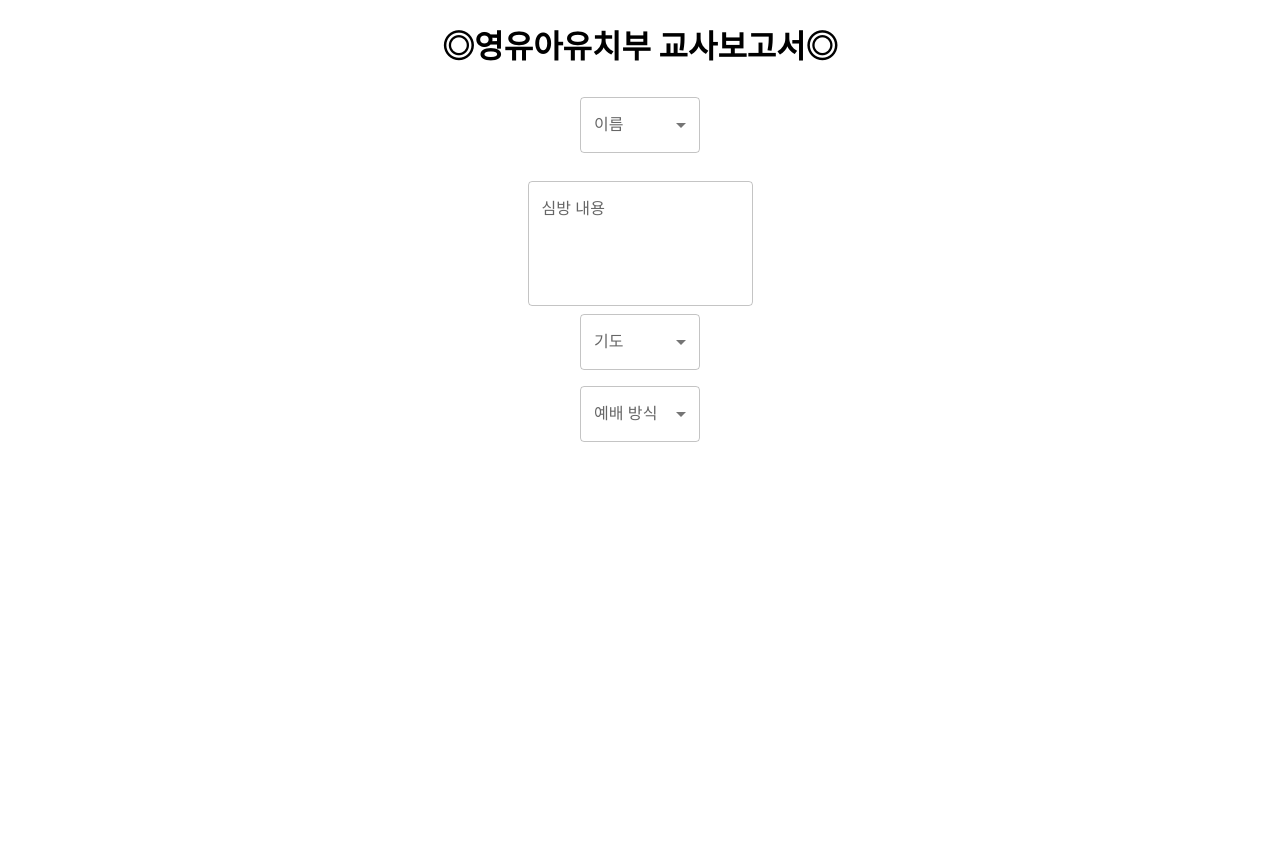
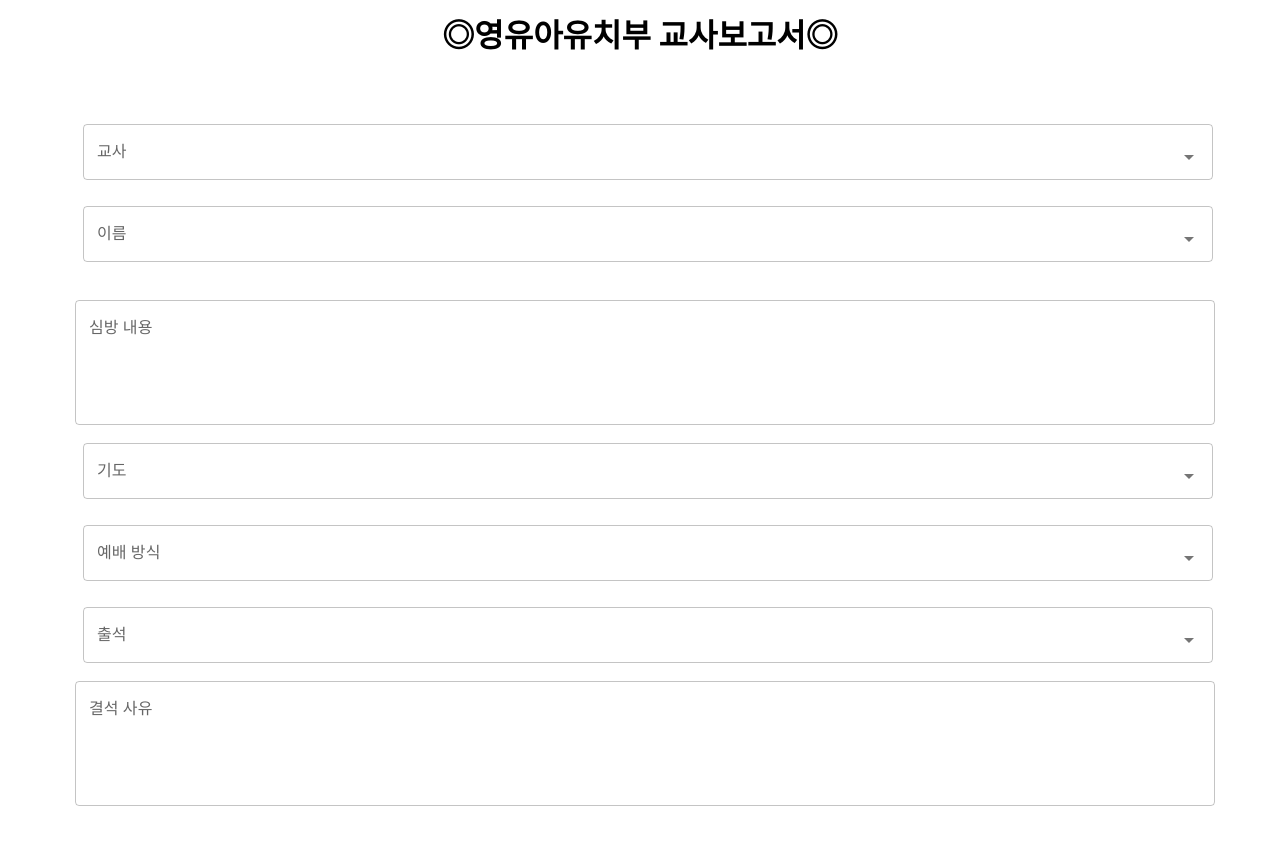
Before and after one commit to mtreehouse/react_church, a React (Create React App) app: page / in a window 1280 px wide. Shown: the top 844 px of the page. Before the commit the page ends 800 px from the top, so only its background shows below. Built offline with nearby package versions, Linux system fonts and the light colour scheme.

Commit message:
add select box and datepicker

```diff
--- a/package.json
+++ b/package.json
@@ -11,9 +11,11 @@
     "@testing-library/jest-dom": "^5.16.1",
     "@testing-library/react": "^12.1.2",
     "@testing-library/user-event": "^13.5.0",
+    "axios": "^0.25.0",
     "react": "^17.0.2",
     "react-dom": "^17.0.2",
     "react-scripts": "5.0.0",
+    "react-select": "^5.2.2",
     "web-vitals": "^2.1.4"
   },
   "scripts": {
--- a/src/component/Hello.js
+++ b/src/component/Hello.js
@@ -1,33 +1,80 @@
-import * as React from 'react';
+import React, { useState, useEffect } from 'react';
 import InputLabel from '@mui/material/InputLabel';
 import MenuItem from '@mui/material/MenuItem';
 import FormControl from '@mui/material/FormControl';
 import Select from '@mui/material/Select';
-
 import TextField from '@mui/material/TextField';
 import AdapterDateFns from '@mui/lab/AdapterDateFns';
+import koLocale from 'date-fns/locale/ko';
 import LocalizationProvider from '@mui/lab/LocalizationProvider';
 import MobileDatePicker from '@mui/lab/MobileDatePicker';
 import Stack from '@mui/material/Stack';
+import styles from '../css/Hello.module.css';
+
+export default function Hello() {
+    const [teacher, setTeacher] = useState('');
+    const [student, setStudent] = useState('');
+    const [pray, setPray] = useState('');
+    const [worship, setWorship] = useState('');
+    const [atnd, setAtnd] = useState('');
+    const [value, setValue] = useState(new Date());
 
 
-export default function Hello() {
-    const [age, setAge] = React.useState('');
-    const [pray, setPray] = React.useState('');
-    const [worship, setWorship] = React.useState('');
-    const [stnd, setAtnd] = React.useState('');
-    const [value, setValue] = React.useState(new Date());
+    const [stdList, setStdList] = useState([{}]);
+
+    // 데이터 가져오기
+    let db = {
+        "권방울" : [
+            {
+                "id" : "01",
+                "name" : "조아름"
+            },
+            {
+                "id" : "02",
+                "name" : "천준서"
+            }
+        ]
+    }
+
+    let data = db["권방울"];
+
+    useEffect(() => {
+
+
+    },[])
+
+
+
+
+
+    let teacherOnChange = function (e, p) {
+        const tchVal = e.target.value;
+        const tchNm = p.props.children
+
+        console.log(tchVal);
+
+        setTeacher(tchVal);
+        data = db[tchNm];
+
+        const options = data.map(d => ({
+            "value" : d.id,
+            "label" : d.name
+        }))
+
+        setStdList(options);
+
+    }
+
 
     return (
-        <div>
-
-            <FormControl sx={{ m: 1, minWidth: 120 }}>
-                <InputLabel>이름</InputLabel>
+        <div className={styles.box}>
+            <FormControl sx={{ m: 1, width: '100%' }}>
+                <InputLabel>교사</InputLabel>
                 <Select
-                id="iptName"
-                value={age}
-                label="이름"
-                onChange={e=>setAge(e.target.value)}
+                id="iptTeacher"
+                value={teacher}
+                label="교사"
+                onChange={(e, p)=>teacherOnChange(e, p)}
                 >
                 <MenuItem value="">
                     <em>선택</em>
@@ -40,9 +87,28 @@ export default function Hello() {
 
             <br/>
 
-            <LocalizationProvider dateAdapter={AdapterDateFns}>
-                <Stack spacing={2}>
+            <FormControl sx={{ m: 1, width: '100%' }}>
+                <InputLabel>이름</InputLabel>
+                <Select
+                id="iptStudent"
+                value={student}
+                label="이름"
+                onChange={e=>setStudent(e.target.value)}
+                >
+                {
+                    stdList.map((data, idx) => {
+                        return <MenuItem key={idx} value={data.value}>{data.label}</MenuItem>
+                    })
+                }
+                </Select>
+            </FormControl>
+
+            <br/>
+
+            <LocalizationProvider dateAdapter={AdapterDateFns} locale={koLocale}>
+                <Stack width="100%">
                     <MobileDatePicker
+                    mask={'__$__$____'}
                     label="심방 날짜"
                     value={value}
                     onChange={(newValue) => {
@@ -61,11 +127,12 @@ export default function Hello() {
             multiline
             rows={4}
             defaultValue=""
+            fullWidth
             />
 
             <br/>
 
-            <FormControl sx={{ m: 1, minWidth: 120 }}>
+            <FormControl sx={{ m: 1, width: '100%' }}>
                 <InputLabel>기도</InputLabel>
                 <Select
                 id="iptPray"
@@ -83,7 +150,7 @@ export default function Hello() {
 
             <br/>
 
-            <FormControl sx={{ m: 1, minWidth: 120 }}>
+            <FormControl sx={{ m: 1, width: '100%' }}>
                 <InputLabel>예배 방식</InputLabel>
                 <Select
                 id="iptWorship"
@@ -99,7 +166,35 @@ export default function Hello() {
                 </Select>
             </FormControl>
 
+            <br/>
 
+            <FormControl sx={{ m: 1, width: '100%' }}>
+                <InputLabel>출석</InputLabel>
+                <Select
+                id="iptAtnd"
+                value={atnd}
+                label="출석"
+                onChange={e => setAtnd(e.target.value)}
+                >
+                <MenuItem value="">
+                    <em>선택</em>
+                </MenuItem>
+                <MenuItem value={10}>출석(현장)</MenuItem>
+                <MenuItem value={20}>출석(온라인)</MenuItem>
+                <MenuItem value={30}>결석</MenuItem>
+                </Select>
+            </FormControl>
+
+            <br/>
+
+            <TextField
+            id="iptRsn"
+            label="결석 사유"
+            multiline
+            rows={4}
+            defaultValue=""
+            fullWidth
+            />
 
 
         </div>
--- /dev/null
+++ b/src/css/Hello.module.css
@@ -0,0 +1,9 @@
+* {
+    margin: 5px;
+}
+.box {
+    padding: 50px;
+}
+.ipt {
+    width: auto;
+}
```
Also changed, not shown: 1 other file (tests, documents, lock files or other folders).
